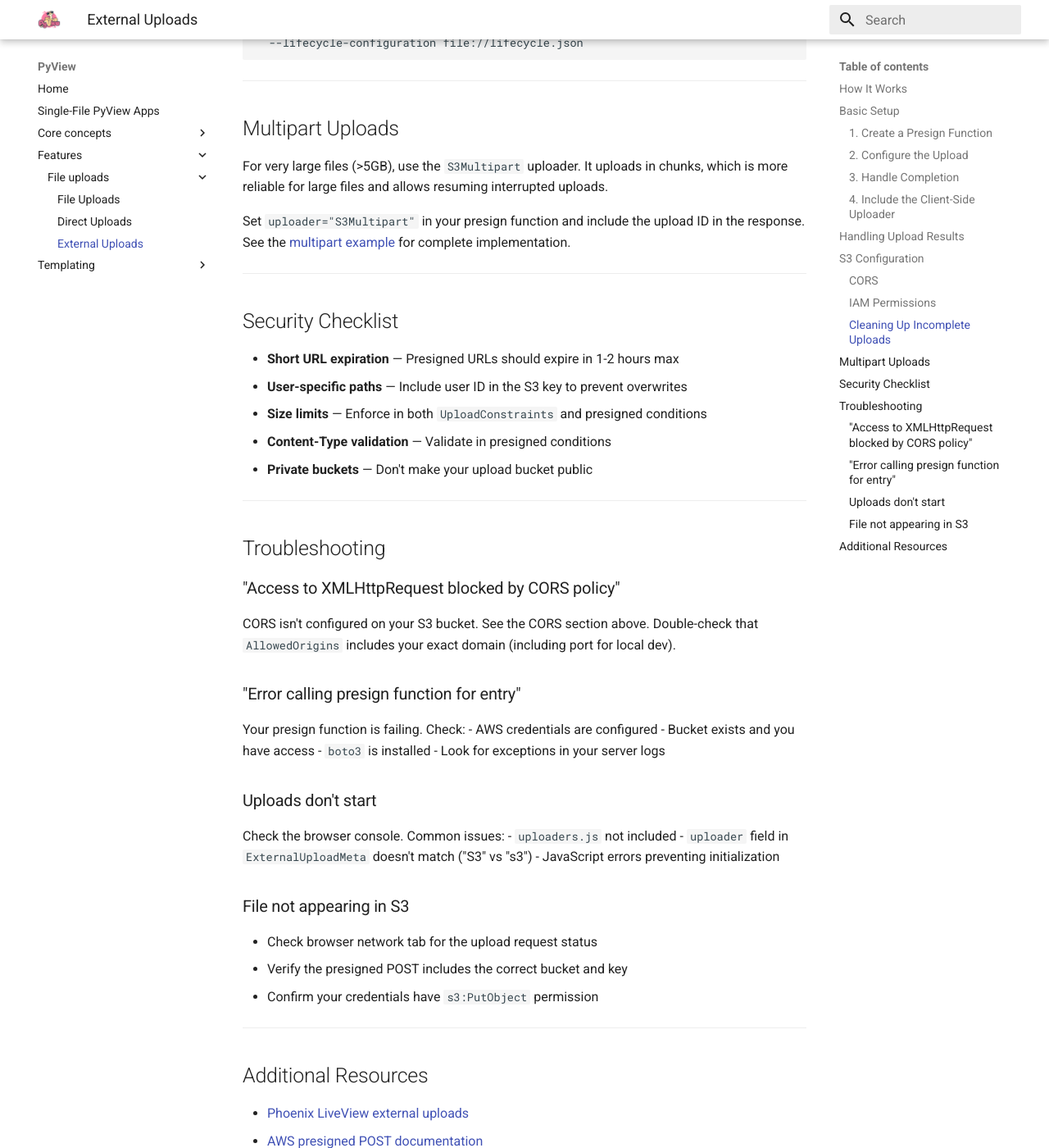
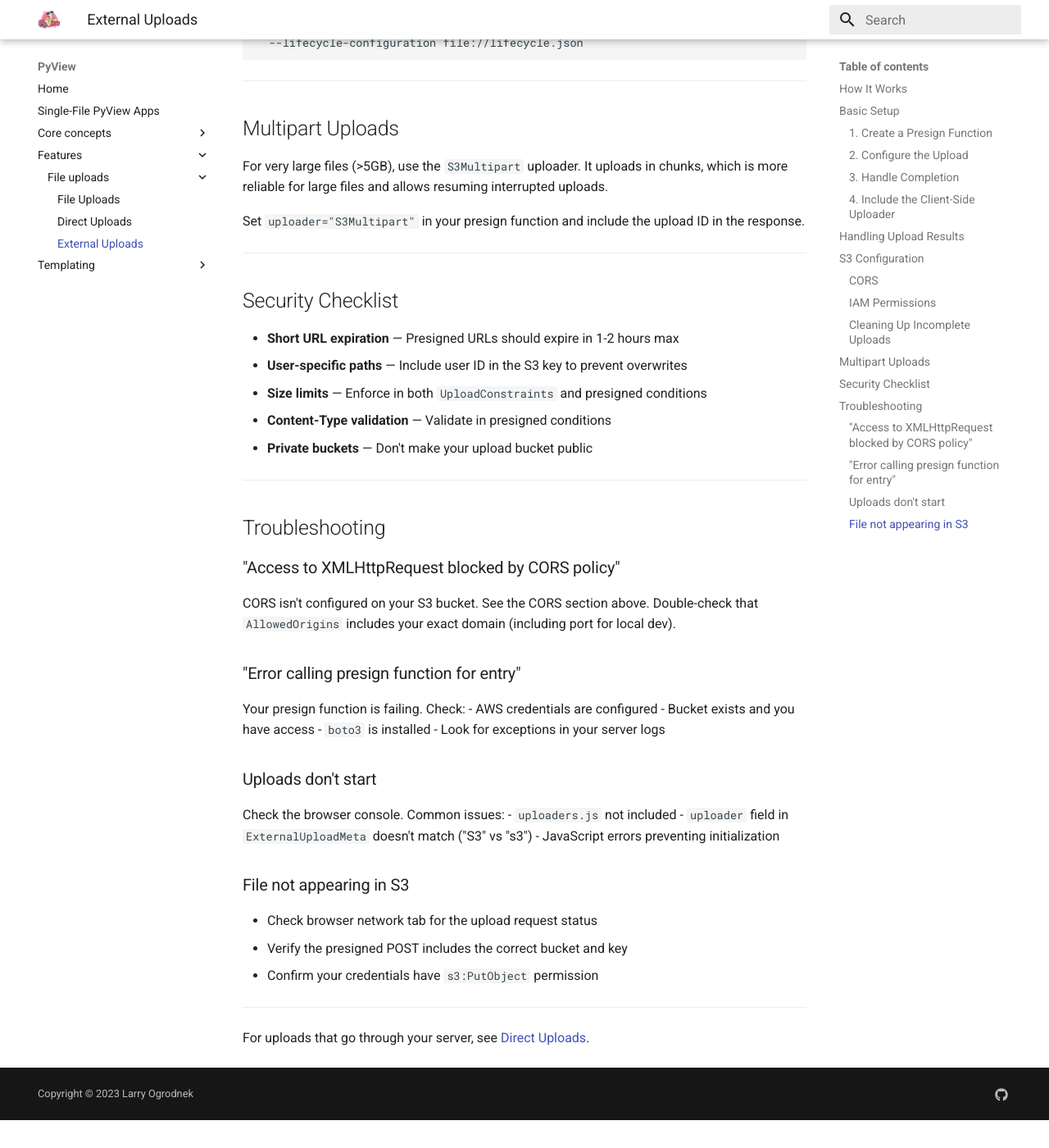
Before and after one commit to ogrodnek/pyview, an MkDocs documentation site: the page built from docs/features/file-uploads/external.md, in a window 1280 px wide and 1400 px high, scrolled down 4515 px. Shown: the whole window at 82% size. Built offline with MkDocs 1.6.1 and Material for MkDocs 9.7.7, drawn with Linux system fonts in a browser that asks for light colours; after the commit the page ends 5881 px from its top, so only the background shows below that; some of the changed text lies outside the part shown.

Commit message:
some cleanup

```diff
--- a/docs/features/file-uploads/external.md
+++ b/docs/features/file-uploads/external.md
@@ -213,7 +213,7 @@ aws s3api put-bucket-lifecycle-configuration \
 
 For very large files (>5GB), use the `S3Multipart` uploader. It uploads in chunks, which is more reliable for large files and allows resuming interrupted uploads.
 
-Set `uploader="S3Multipart"` in your presign function and include the upload ID in the response. See the [multipart example](../examples/views/multipart_upload/) for complete implementation.
+Set `uploader="S3Multipart"` in your presign function and include the upload ID in the response.
 
 ---
 
@@ -256,9 +256,4 @@ Check the browser console. Common issues:
 
 ---
 
-## Additional Resources
-
-- [Phoenix LiveView external uploads](https://hexdocs.pm/phoenix_live_view/uploads-external.html)
-- [AWS presigned POST documentation](https://docs.aws.amazon.com/AmazonS3/latest/userguide/PresignedUrlUploadObject.html)
-
-For simpler uploads that go through your server, see [Direct Uploads](direct.md).
+For uploads that go through your server, see [Direct Uploads](direct.md).
```
